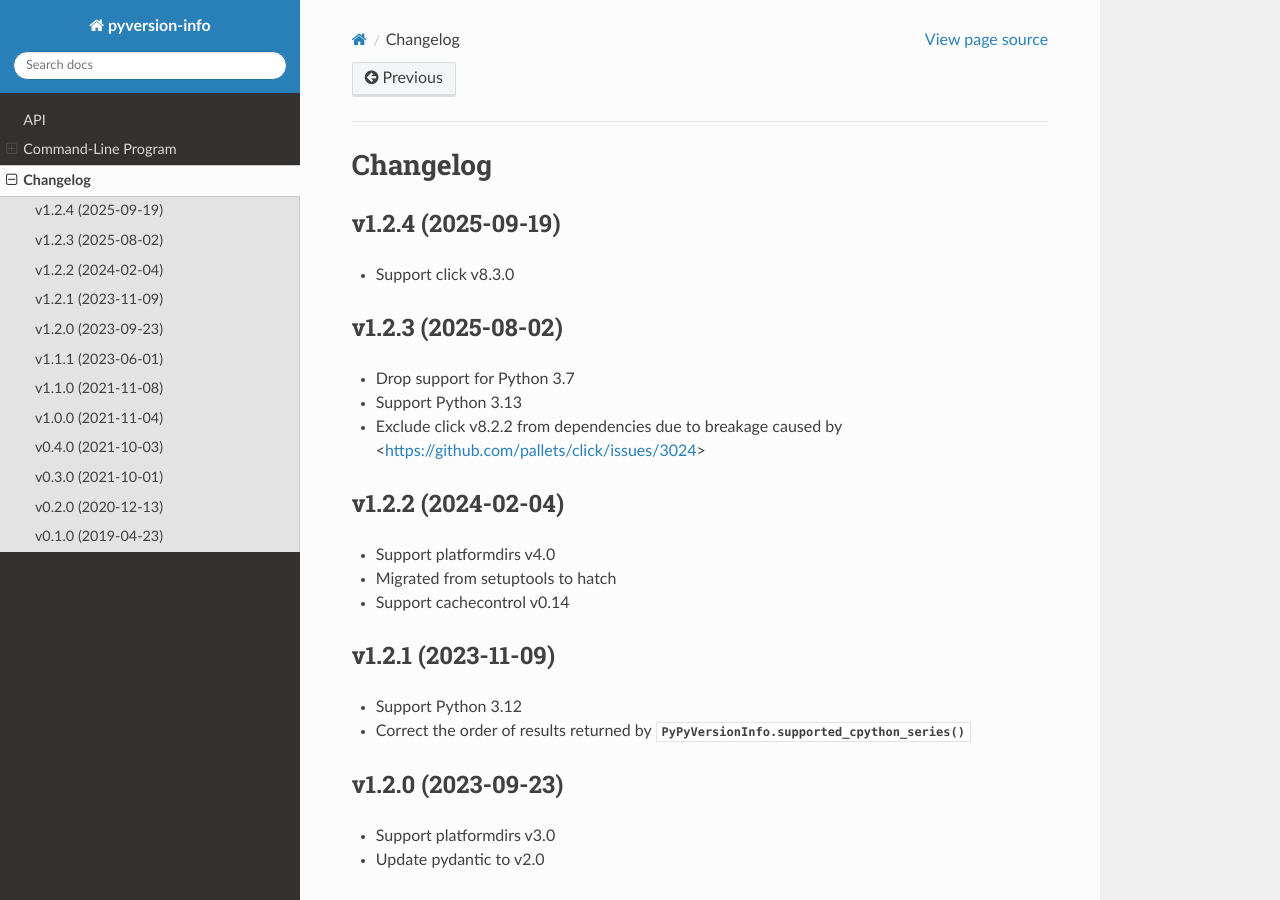
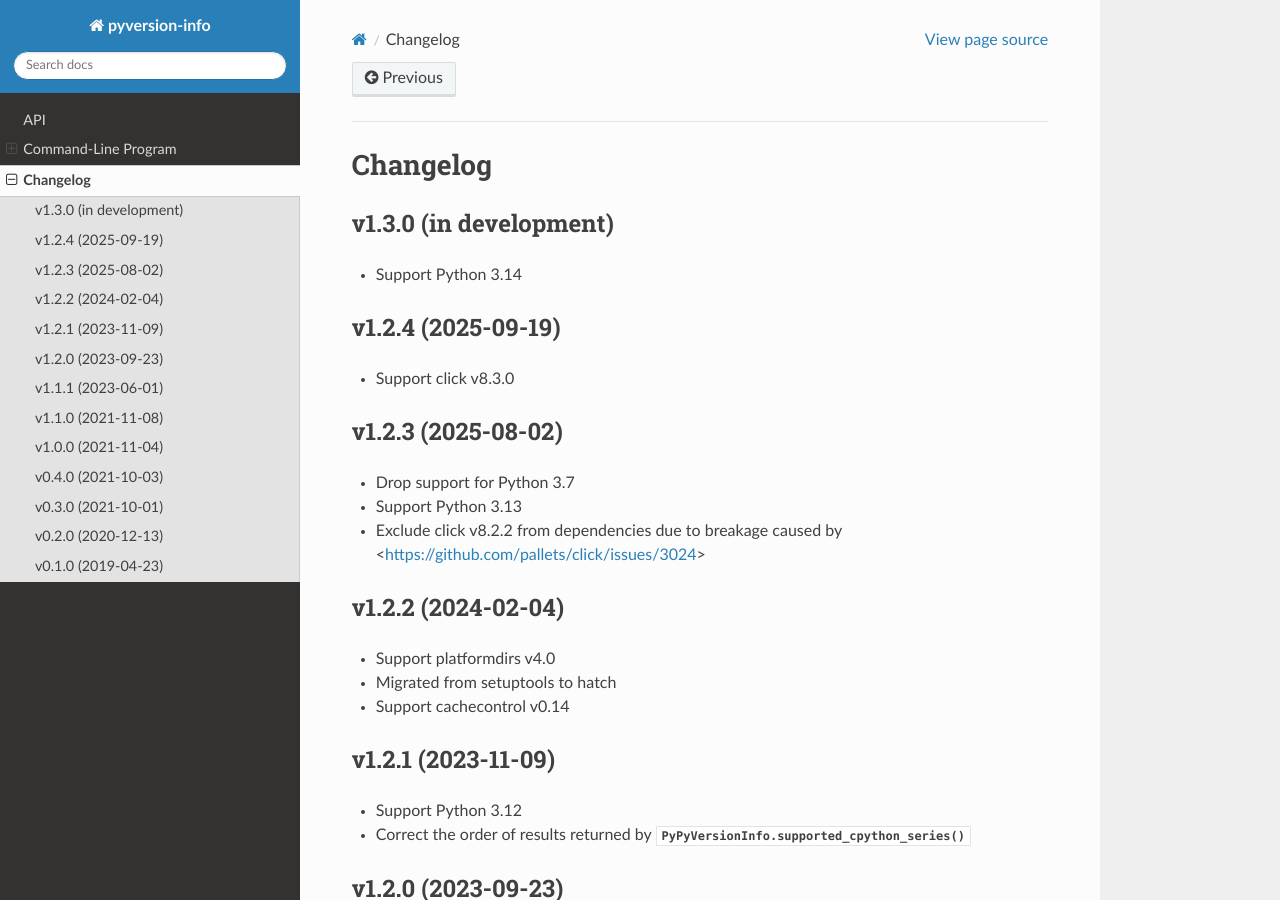
Before and after one commit to jwodder/pyversion-info, a Sphinx documentation site: the page built from docs/changelog.rst, in a window 1280 px wide and 900 px high. Built offline with Sphinx 7.4.7 and the Read the Docs theme 3.1.0, drawn with Linux system fonts in a browser that asks for light colours.

Commit message:
Test against python 3.14

```diff
--- a/CHANGELOG.md
+++ b/CHANGELOG.md
@@ -1,3 +1,7 @@
+v1.3.0 (in development)
+-----------------------
+- Support Python 3.14
+
 v1.2.4 (2025-09-19)
 -------------------
 - Support click v8.3.0
--- a/docs/changelog.rst
+++ b/docs/changelog.rst
@@ -2,6 +2,11 @@
 
 Changelog
 =========
+
+v1.3.0 (in development)
+-----------------------
+- Support Python 3.14
+
 
 v1.2.4 (2025-09-19)
 -------------------
--- a/pyproject.toml
+++ b/pyproject.toml
@@ -31,6 +31,7 @@ classifiers = [
     "Programming Language :: Python :: 3.11",
     "Programming Language :: Python :: 3.12",
     "Programming Language :: Python :: 3.13",
+    "Programming Language :: Python :: 3.14",
     "Programming Language :: Python :: Implementation :: CPython",
     "Programming Language :: Python :: Implementation :: PyPy",
     "Intended Audience :: Developers",
--- a/src/pyversion_info/__init__.py
+++ b/src/pyversion_info/__init__.py
@@ -31,7 +31,7 @@ from platformdirs import user_cache_dir
 import requests
 from .util import MajorVersion, MicroVersion, MinorVersion, RawDatabase
 
-__version__ = "1.2.4"
+__version__ = "1.3.0.dev1"
 __author__ = "John Thorvald Wodder II"
 __author_email__ = "pyversion-info@varonathe.org"
 __license__ = "MIT"
```
Also changed, not shown: 2 other files.
